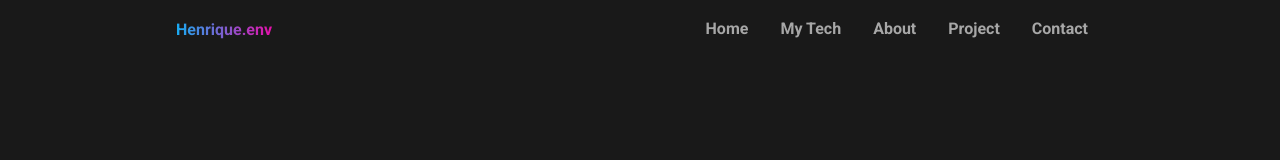
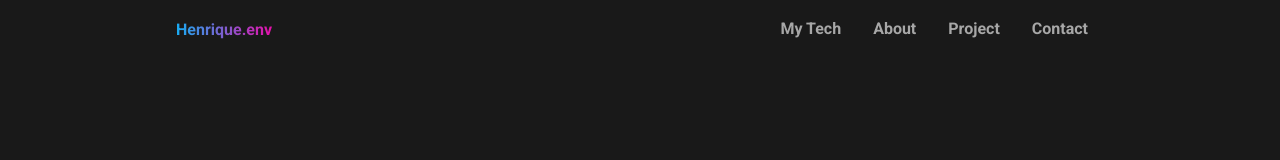
Before and after one commit to henriquestg/portifolio, a Next.js app: page / in a window 1280 px wide. Shown: the top 160 px of the page. Built offline with nearby package versions, Linux system fonts and the light colour scheme.

Commit message:
refac: scroll smooth

```diff
--- a/src/app/page.js
+++ b/src/app/page.js
@@ -12,7 +12,7 @@ import './page.scss'
 export default function Home() {
 
   return (
-    <main>
+    <main id='home'>
       <div className="full-container">
       <div className='container'>
         <NavBar />
--- a/src/components/NavBar/index.js
+++ b/src/components/NavBar/index.js
@@ -4,15 +4,16 @@ import "./styles.scss";
 
 export function NavBar() {
 
-  document.querySelectorAll('a[href^="#"]').forEach(anchor => {
-    anchor.addEventListener('click', function (e) {
-      e.preventDefault();
-
-      document.querySelector(this.getAttribute('href')).scrollIntoView({
+ const handleSmoothScroll = (e) => {
+    e.preventDefault();
+    const targetId = e.target.getAttribute('href').slice(1);
+    const targetElement = document.getElementById(targetId);
+    if (targetElement) {
+      targetElement.scrollIntoView({
         behavior: 'smooth'
       });
-    });
-  });
+    }
+  };;
 
   const [menuOpen, setMenuOpen] = useState(false);
 
@@ -22,7 +23,7 @@ export function NavBar() {
 
   return (
     <nav className="menu">
-      <p>Henrique.env</p>
+    <p>Henrique.env</p>
     <div className="navbar-container">
     <div className="navbar">
       <div className={`menu-icon ${menuOpen ? 'open' : ''}`} onClick={toggleMenu}>
@@ -31,11 +32,10 @@ export function NavBar() {
         <div className="bar"></div>
       </div>
       <ul className={`nav-list ${menuOpen ? 'open' : ''}`}>
-        <li><a href="#" id="home">Home</a></li>
-        <li><a href="#mytech">My Tech</a></li>
-        <li><a href="#about">About</a></li>
-        <li><a href="#project">Project</a></li>
-        <li><a href="#contact">Contact</a></li>
+        <li><a href="#mytech" onClick={handleSmoothScroll}>My Tech</a></li>
+        <li><a href="#about"onClick={handleSmoothScroll}>About</a></li>
+        <li><a href="#project" onClick={handleSmoothScroll}>Project</a></li>
+        <li><a href="#contact"onClick={handleSmoothScroll}>Contact</a></li>
       </ul>
     </div>
     </div>
--- a/src/components/Projects/styles.scss
+++ b/src/components/Projects/styles.scss
@@ -42,6 +42,7 @@
     #project-photo {
       width: 100%;
       height: 16.25rem;
+      overflow: hidden;
 
       border-radius: 1rem 1rem 0 0 ;
     }
```
